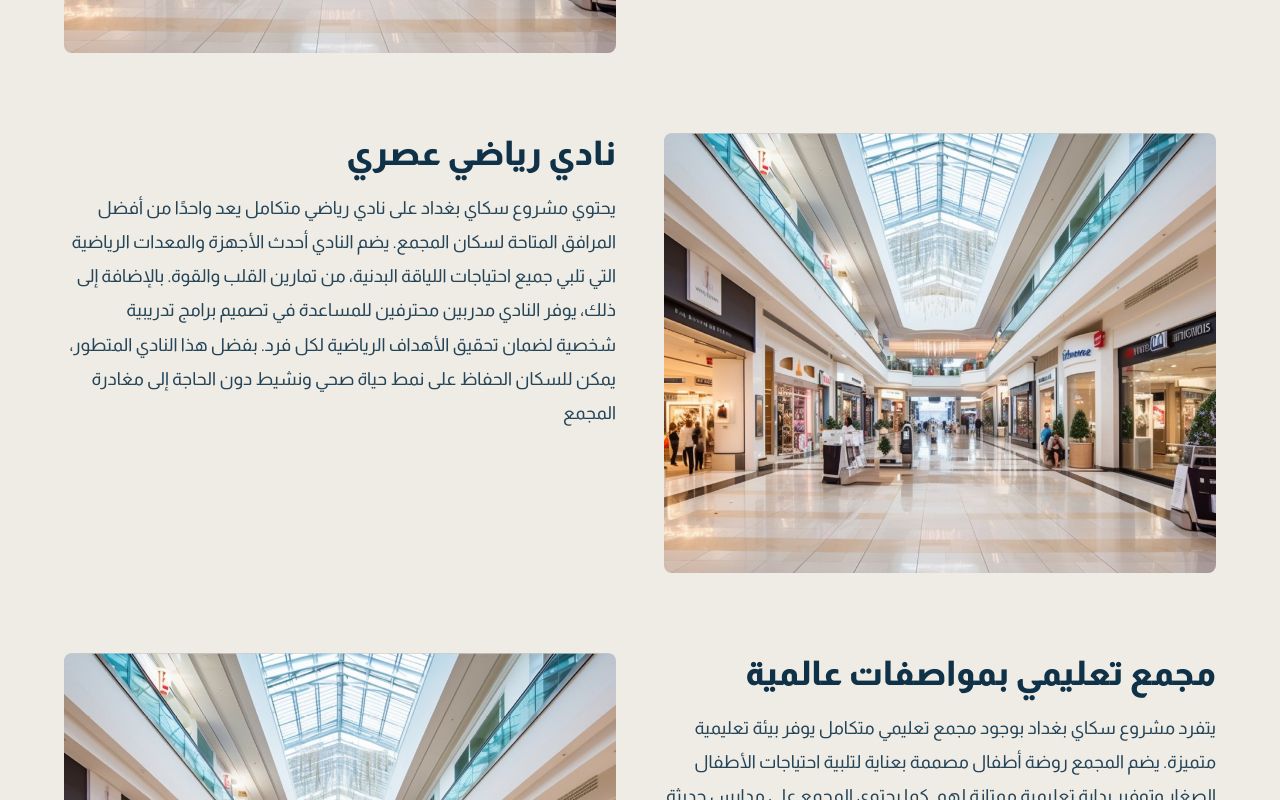
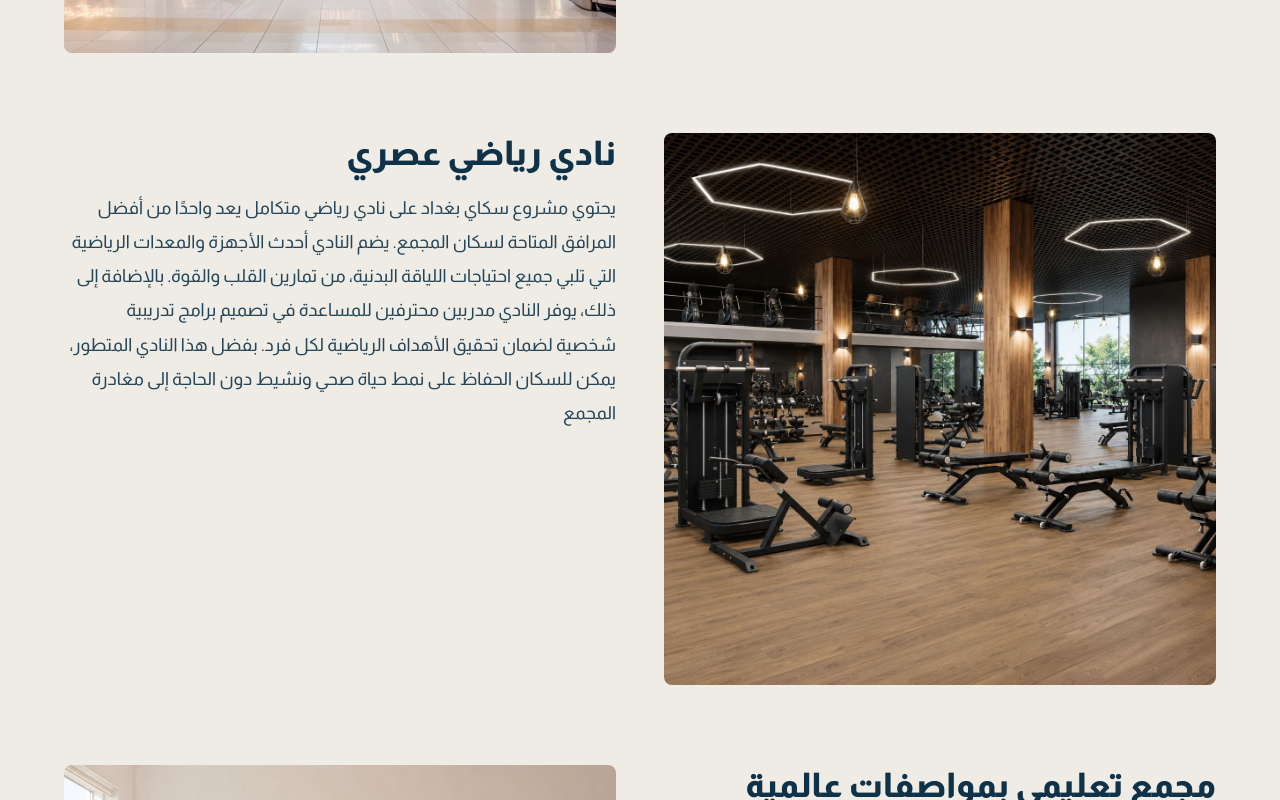
Before and after one commit to HIR666/sky-baghdad-landing-react, a React (Vite) app: page /about in a window 1280 px wide. Shown: the part 720-1520 px from the top of the page. Built offline with nearby package versions, Linux system fonts and the light colour scheme.

Commit message:
fixed images in about section

```diff
--- a/src/pages/AboutPage.jsx
+++ b/src/pages/AboutPage.jsx
@@ -2,12 +2,14 @@ import * as React from "react";
 import { Box, Container, Grid, Stack, Typography } from "@mui/material";
 
 import about1 from "../assets/about-1.jpg";
+import about2 from "../assets/about-2.jpg";
+import about3 from "../assets/about-3.jpg";
 import about4 from "../assets/about-4.jpg";
 import about5 from "../assets/about-5.jpg";
 
 export function AboutPage({ content }) {
   const sections = content.about.sections;
-  const images = [about1, about1, about1, about4, about5];
+  const images = [about1, about2, about3, about4, about5];
 
   return (
     <Box sx={{ py: { xs: 6, md: 10 } }}>
```
Also changed, not shown: src/assets/about-2.jpg (added), src/assets/about-3.jpg (added).
